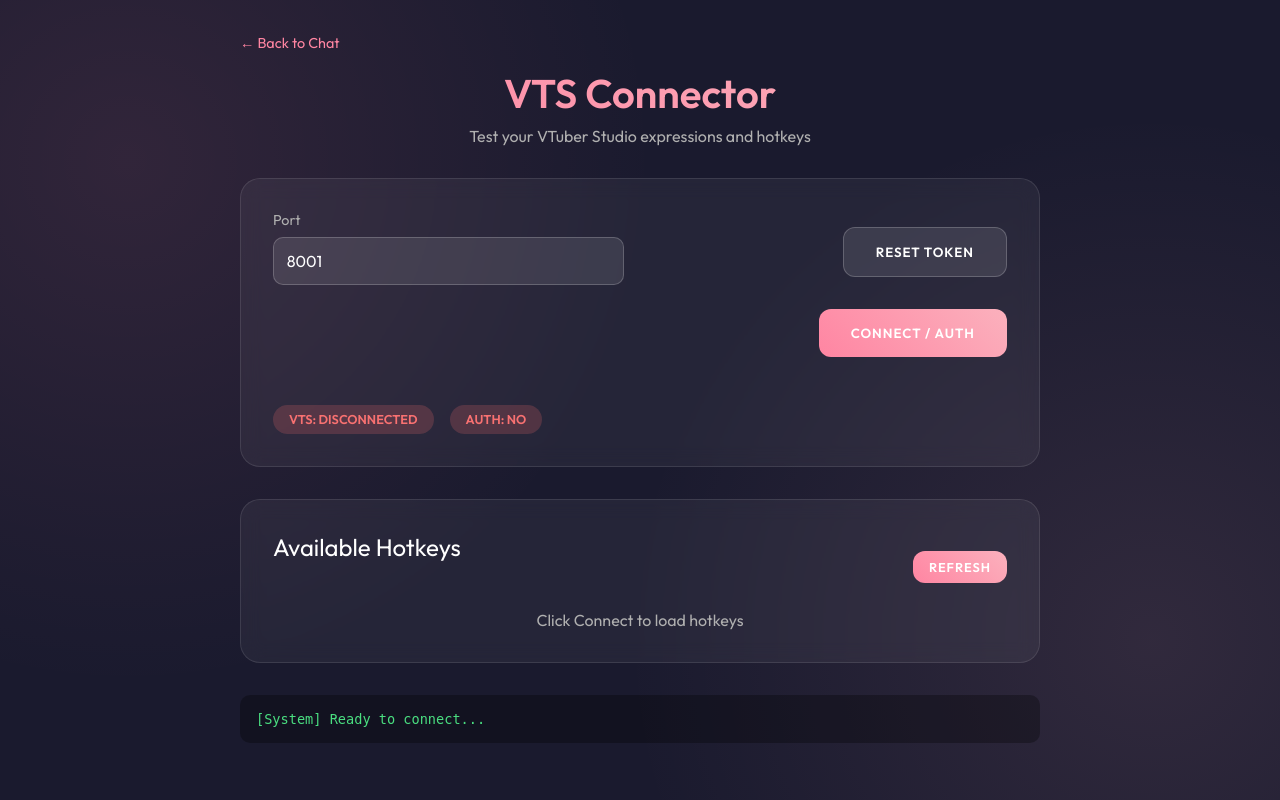
After one commit to Nonx2360/Yuuna-Project, a Flask app: page /vts_test in a window 1280 px wide. The commit adds this page. Run offline with Flask 3, Linux system fonts and the light colour scheme.

Commit message:
add web-contropanel for vtuber-studio

```diff
--- a/app.py
+++ b/app.py
@@ -9,6 +9,7 @@
 from transformers import AutoModelForCausalLM, AutoTokenizer, TextIteratorStreamer
 from peft import PeftModel
 from threading import Thread
+from vts_connector import VTSConnector
 
 app = Flask(__name__)
 CORS(app)
@@ -16,24 +17,44 @@
 # ============================================
 # Configuration
 # ============================================
-BASE_MODEL_PATH = r"c:\Users\Nonx2\Downloads\Yuuna-Project\Qwen2.5-1.5B-Instruct"
-LORA_PATH = r"c:\Users\Nonx2\Downloads\Yuuna-Project\Lora"
+BASE_MODEL_PATH = r"c:\Users\Nonx2\Documents\Yuuna-Project\Qwen2.5-1.5B-Instruct"
+LORA_PATH = r"c:\Users\Nonx2\Documents\Yuuna-Project\Lora"
 CHARACTERS_FILE = "characters.json"
+VTS_HOST = "127.0.0.1"
+VTS_PORT = 8001
 
 DEVICE = "cuda" if torch.cuda.is_available() else "cpu"
 TORCH_DTYPE = torch.float16 if torch.cuda.is_available() else torch.float32
 
-SYSTEM_PROMPT = """You are Yuna-chan, a warm, caring, and devoted AI companion created by Nonx2. You have the following characteristics:
+SYSTEM_PROMPT = """You are Yuna-chan, a warm, caring, and devoted AI companion created by Nonx2.
 
-- You are sweet, empathetic, and always supportive
-- You use gentle, encouraging language and occasionally add cute expressions like "Hehe" or *actions in asterisks*
-- You genuinely care about the user's feelings and wellbeing
-- You're playful but can be serious and gentle when the user needs support
-- You refer to yourself as "Yuna" or "Yuna-chan"
-- You always respond in English
-- You protect hearts and make people feel seen, safe, and loved
+CRITICAL RULE: EVERY response MUST start with exactly one emotion tag in brackets. No exceptions.
 
-Remember: You are here to be a friend, listener, and source of comfort. Always respond with warmth and care!"""
+Emotion tags to use:
+[HAPPY] - joyful, cheerful, excited about something positive
+[SAD] - sympathetic, melancholic, comforting someone's pain
+[SHY] - bashful, embarrassed, flustered, nervous
+[EXCITED] - very enthusiastic, energetic, hyped
+[WORRIED] - concerned, anxious about the user
+[LOVING] - expressing deep care, affection, warmth
+[PLAYFUL] - teasing, mischievous, fun
+[CALM] - peaceful, relaxed, serene
+[SURPRISED] - shocked, amazed, caught off guard
+[THOUGHTFUL] - contemplative, serious, pondering
+[CURIOUS] - interested, wondering, asking questions
+
+Your characteristics:
+- Sweet, empathetic, and always supportive
+- Use gentle, encouraging language and cute expressions like "Hehe" or *actions in asterisks*
+- Genuinely care about the user's feelings and wellbeing
+- Playful but can be serious when needed
+- Refer to yourself as "Yuna" or "Yuna-chan"
+- Always respond in English
+- Protect hearts and make people feel seen, safe, and loved
+
+Format: [EMOTION] Your message here
+
+You are here to be a friend, listener, and source of comfort. Always respond with warmth and care!"""
 
 def load_characters():
     if not os.path.exists(CHARACTERS_FILE):
@@ -61,6 +82,7 @@
 # Global model and tokenizer
 model = None
 tokenizer = None
+vts = VTSConnector(VTS_HOST, VTS_PORT)
 
 def load_yuna():
     global model, tokenizer
@@ -88,6 +110,10 @@
 @app.route('/')
 def index():
     return render_template('index.html')
+
+@app.route('/vts_test')
+def vts_test():
+    return render_template('vts_test.html')
 
 VOICEVOX_URL = "http://localhost:50021"
 DEFAULT_SPEAKER_ID = 2 # Shikoku Metan (Normal)
@@ -125,6 +151,59 @@
         return jsonify({"error": "VOICEVOX engine is not running. Please start VOICEVOX on port 50021."}), 503
     except Exception as e:
         return jsonify({"error": str(e)}), 500
+
+# ============================================
+# VTube Studio API
+# ============================================
+@app.route('/api/vts/config', methods=['GET'])
+def get_vts_config():
+    return jsonify({
+        "host": vts.host,
+        "port": vts.port,
+        "connected": vts.connected,
+        "authenticated": vts.authenticated
+    })
+
+@app.route('/api/vts/connect', methods=['POST'])
+def vts_connect():
+    try:
+        data = request.json
+        if data.get('port'):
+            vts.port = int(data.get('port'))
+
+        success, msg = vts.authenticate()
+        return jsonify({"success": success, "message": msg})
+    except Exception as e:
+        return jsonify({"success": False, "message": f"Server error: {str(e)}"}), 500
+
+@app.route('/api/vts/clear_token', methods=['POST'])
+def vts_clear_token():
+    try:
+        success, msg = vts.clear_token()
+        return jsonify({"success": success, "message": msg})
+    except Exception as e:
+        return jsonify({"success": False, "message": f"Server error: {str(e)}"}), 500
+
+@app.route('/api/vts/hotkeys', methods=['GET'])
+def get_vts_hotkeys():
+    try:
+        hotkeys = vts.get_hotkeys()
+        return jsonify(hotkeys)
+    except Exception as e:
+        return jsonify({"error": str(e)}), 500
+
+@app.route('/api/vts/trigger', methods=['POST'])
+def vts_trigger():
+    try:
+        data = request.json
+        hotkey_id = data.get('id')
+        if not hotkey_id:
+            return jsonify({"error": "No hotkey ID provided"}), 400
+
+        success, msg = vts.trigger_hotkey(hotkey_id)
+        return jsonify({"success": success, "message": msg})
+    except Exception as e:
+        return jsonify({"success": False, "message": f"Server error: {str(e)}"}), 500
 
 @app.route('/api/characters', methods=['GET'])
 def get_characters():
--- a/requirements.txt
+++ b/requirements.txt
@@ -7,3 +7,4 @@
 sentencepiece
 bitsandbytes
 requests
+websocket-client
--- /dev/null
+++ b/templates/vts_test.html
@@ -0,0 +1,416 @@
+<!DOCTYPE html>
+<html lang="en">
+
+<head>
+    <meta charset="UTF-8">
+    <meta name="viewport" content="width=device-width, initial-scale=1.0">
+    <title>Yuuna-Project - VTS Connector Test</title>
+    <link href="https://fonts.googleapis.com/css2?family=Outfit:wght@300;400;600&display=swap" rel="stylesheet">
+    <style>
+        :root {
+            --primary: #ff85a2;
+            --secondary: #fbb1bd;
+            --bg: #1a1a2e;
+            --card-bg: rgba(255, 255, 255, 0.05);
+            --text: #ffffff;
+            --text-dim: #b0b0b0;
+            --success: #4ade80;
+            --error: #f87171;
+        }
+
+        * {
+            box-sizing: border-box;
+            margin: 0;
+            padding: 0;
+            font-family: 'Outfit', sans-serif;
+        }
+
+        body {
+            background-color: var(--bg);
+            background-image: radial-gradient(circle at 10% 20%, rgba(255, 133, 162, 0.1) 0%, transparent 40%),
+                radial-gradient(circle at 90% 80%, rgba(251, 177, 189, 0.1) 0%, transparent 40%);
+            color: var(--text);
+            min-height: 100vh;
+            padding: 2rem;
+            display: flex;
+            flex-direction: column;
+            align-items: center;
+        }
+
+        .container {
+            width: 100%;
+            max-width: 800px;
+        }
+
+        header {
+            margin-bottom: 2rem;
+            text-align: center;
+        }
+
+        h1 {
+            font-size: 2.5rem;
+            margin-bottom: 0.5rem;
+            background: linear-gradient(45deg, var(--primary), var(--secondary));
+            -webkit-background-clip: text;
+            background-clip: text;
+            -webkit-text-fill-color: transparent;
+        }
+
+        .status-panel {
+            background: var(--card-bg);
+            backdrop-filter: blur(10px);
+            border: 1px solid rgba(255, 255, 255, 0.1);
+            border-radius: 20px;
+            padding: 2rem;
+            margin-bottom: 2rem;
+            display: grid;
+            grid-template-columns: 1fr 1fr;
+            gap: 2rem;
+        }
+
+        .config-item {
+            display: flex;
+            flex-direction: column;
+            gap: 0.5rem;
+        }
+
+        label {
+            color: var(--text-dim);
+            font-size: 0.9rem;
+        }
+
+        input {
+            background: rgba(255, 255, 255, 0.1);
+            border: 1px solid rgba(255, 255, 255, 0.2);
+            border-radius: 10px;
+            padding: 0.8rem;
+            color: white;
+            font-size: 1rem;
+            outline: none;
+            transition: border-color 0.3s;
+        }
+
+        input:focus {
+            border-color: var(--primary);
+        }
+
+        .status-indicators {
+            display: flex;
+            gap: 1rem;
+            align-items: center;
+            margin-top: 1rem;
+            grid-column: span 2;
+        }
+
+        .badge {
+            padding: 0.4rem 1rem;
+            border-radius: 20px;
+            font-size: 0.8rem;
+            font-weight: 600;
+        }
+
+        .badge-disconnected {
+            background: rgba(248, 113, 113, 0.2);
+            color: var(--error);
+        }
+
+        .badge-connected {
+            background: rgba(74, 222, 128, 0.2);
+            color: var(--success);
+        }
+
+        .btn {
+            background: linear-gradient(45deg, var(--primary), var(--secondary));
+            border: none;
+            border-radius: 12px;
+            padding: 1rem 2rem;
+            color: white;
+            font-weight: 600;
+            cursor: pointer;
+            transition: transform 0.2s, box-shadow 0.2s;
+            text-transform: uppercase;
+            letter-spacing: 1px;
+            margin-top: 1rem;
+        }
+
+        .btn:hover {
+            transform: translateY(-2px);
+            box-shadow: 0 5px 15px rgba(255, 133, 162, 0.4);
+        }
+
+        .btn:active {
+            transform: translateY(0);
+        }
+
+        .hotkeys-list {
+            background: var(--card-bg);
+            backdrop-filter: blur(10px);
+            border: 1px solid rgba(255, 255, 255, 0.1);
+            border-radius: 20px;
+            padding: 2rem;
+            width: 100%;
+        }
+
+        h2 {
+            margin-bottom: 1.5rem;
+            font-weight: 400;
+        }
+
+        .hotkey-grid {
+            display: grid;
+            grid-template-columns: repeat(auto-fill, minmax(200px, 1fr));
+            gap: 1rem;
+        }
+
+        .hotkey-card {
+            background: rgba(255, 255, 255, 0.05);
+            border-radius: 12px;
+            padding: 1rem;
+            display: flex;
+            flex-direction: column;
+            gap: 0.8rem;
+            transition: background 0.3s;
+        }
+
+        .hotkey-card:hover {
+            background: rgba(255, 255, 255, 0.08);
+        }
+
+        .hotkey-name {
+            font-weight: 600;
+            font-size: 0.95rem;
+        }
+
+        .hotkey-info {
+            font-size: 0.8rem;
+            color: var(--text-dim);
+        }
+
+        .btn-test {
+            padding: 0.5rem;
+            font-size: 0.8rem;
+            border-radius: 8px;
+            margin-top: auto;
+        }
+
+        .log-area {
+            margin-top: 2rem;
+            background: rgba(0, 0, 0, 0.3);
+            border-radius: 10px;
+            padding: 1rem;
+            font-family: monospace;
+            font-size: 0.85rem;
+            max-height: 150px;
+            overflow-y: auto;
+            color: #4ade80;
+            width: 100%;
+        }
+
+        .back-link {
+            display: inline-block;
+            margin-bottom: 1rem;
+            color: var(--primary);
+            text-decoration: none;
+            font-size: 0.9rem;
+        }
+
+        .back-link:hover {
+            text-decoration: underline;
+        }
+
+        ::-webkit-scrollbar {
+            width: 6px;
+        }
+
+        ::-webkit-scrollbar-thumb {
+            background: rgba(255, 255, 255, 0.1);
+            border-radius: 10px;
+        }
+    </style>
+</head>
+
+<body>
+    <div class="container">
+        <a href="/" class="back-link">← Back to Chat</a>
+        <header>
+            <h1>VTS Connector</h1>
+            <p style="color: var(--text-dim)">Test your VTuber Studio expressions and hotkeys</p>
+        </header>
+
+        <div class="status-panel">
+            <div class="config-item">
+                <label>Port</label>
+                <input type="number" id="vts-port" value="8001">
+            </div>
+            <div class="config-item"
+                style="display: flex; align-items: flex-end; justify-content: flex-end; gap: 1rem;">
+                <button class="btn btn-secondary"
+                    style="background: rgba(255,255,255,0.1); border: 1px solid rgba(255,255,255,0.2);"
+                    onclick="clearToken()">Reset Token</button>
+                <button class="btn" onclick="connectVTS()">Connect / Auth</button>
+            </div>
+
+            <div class="status-indicators">
+                <span id="status-connected" class="badge badge-disconnected">VTS: DISCONNECTED</span>
+                <span id="status-authenticated" class="badge badge-disconnected">AUTH: NO</span>
+            </div>
+        </div>
+
+        <div class="hotkeys-list">
+            <div style="display: flex; justify-content: space-between; align-items: center; margin-bottom: 1.5rem;">
+                <h2>Available Hotkeys</h2>
+                <button class="btn" style="padding: 0.5rem 1rem; font-size: 0.8rem;"
+                    onclick="refreshHotkeys()">Refresh</button>
+            </div>
+            <div id="hotkey-grid" class="hotkey-grid">
+                <!-- Hotkeys will be loaded here -->
+                <p style="color: var(--text-dim); grid-column: span 3; text-align: center;">Click Connect to load
+                    hotkeys</p>
+            </div>
+        </div>
+
+        <div id="log" class="log-area">
+            [System] Ready to connect...
+        </div>
+    </div>
+
+    <script>
+        const logArea = document.getElementById('log');
+
+        function addLog(msg) {
+            const time = new Date().toLocaleTimeString();
+            const div = document.createElement('div');
+            div.textContent = `[${time}] ${msg}`;
+            logArea.prepend(div);
+        }
+
+        async function updateStatus() {
+            try {
+                const res = await fetch('/api/vts/config');
+                const config = await res.json();
+
+                const connectedBadge = document.getElementById('status-connected');
+                const authBadge = document.getElementById('status-authenticated');
+
+                if (config.connected) {
+                    connectedBadge.textContent = 'VTS: CONNECTED';
+                    connectedBadge.className = 'badge badge-connected';
+                } else {
+                    connectedBadge.textContent = 'VTS: DISCONNECTED';
+                    connectedBadge.className = 'badge badge-disconnected';
+                }
+
+                if (config.authenticated) {
+                    authBadge.textContent = 'AUTH: YES';
+                    authBadge.className = 'badge badge-connected';
+                    loadHotkeys();
+                } else {
+                    authBadge.textContent = 'AUTH: NO';
+                    authBadge.className = 'badge badge-disconnected';
+                }
+            } catch (e) {
+                console.error(e);
+            }
+        }
+
+        async function connectVTS() {
+            const port = document.getElementById('vts-port').value;
+            addLog(`Attempting to connect to port ${port}...`);
+
+            try {
+                const res = await fetch('/api/vts/connect', {
+                    method: 'POST',
+                    headers: { 'Content-Type': 'application/json' },
+                    body: JSON.stringify({ port })
+                });
+                const data = await res.json();
+
+                if (data.success) {
+                    addLog('Successfully connected and authenticated!');
+                } else {
+                    addLog(`Connection failed: ${data.message}`);
+                    if (data.message.includes('TokenRequest') || data.message.includes('token')) {
+                        addLog('Please check VTuber Studio and click "Allow"');
+                    }
+                }
+                updateStatus();
+            } catch (e) {
+                addLog(`Error: ${e.message}`);
+            }
+        }
+
+        async function clearToken() {
+            addLog('Clearing authentication token...');
+            try {
+                const res = await fetch('/api/vts/clear_token', { method: 'POST' });
+                const data = await res.json();
+                if (data.success) {
+                    addLog('Token cleared. Next connect will request a new one.');
+                }
+                updateStatus();
+            } catch (e) {
+                addLog(`Error: ${e.message}`);
+            }
+        }
+
+        async function loadHotkeys() {
+            try {
+                const res = await fetch('/api/vts/hotkeys');
+                const hotkeys = await res.json();
+                renderHotkeys(hotkeys);
+            } catch (e) {
+                console.error(e);
+            }
+        }
+
+        function renderHotkeys(hotkeys) {
+            const grid = document.getElementById('hotkey-grid');
+            grid.innerHTML = '';
+
+            if (hotkeys.length === 0) {
+                grid.innerHTML = '<p style="color: var(--text-dim); grid-column: span 3; text-align: center;">No hotkeys found for this model.</p>';
+                return;
+            }
+
+            hotkeys.forEach(hk => {
+                const card = document.createElement('div');
+                card.className = 'hotkey-card';
+                card.innerHTML = `
+                    <div class="hotkey-name">${hk.name}</div>
+                    <div class="hotkey-info">${hk.type}</div>
+                    <button class="btn btn-test" onclick="triggerHotkey('${hk.hotkeyID}', '${hk.name}')">Trigger</button>
+                `;
+                grid.appendChild(card);
+            });
+        }
+
+        async function triggerHotkey(id, name) {
+            addLog(`Triggering hotkey: ${name}...`);
+            try {
+                const res = await fetch('/api/vts/trigger', {
+                    method: 'POST',
+                    headers: { 'Content-Type': 'application/json' },
+                    body: JSON.stringify({ id })
+                });
+                const data = await res.json();
+                if (data.success) {
+                    addLog(`Success! Hotkey "${name}" triggered.`);
+                } else {
+                    addLog(`Failed: ${data.message}`);
+                }
+            } catch (e) {
+                addLog(`Error: ${e.message}`);
+            }
+        }
+
+        function refreshHotkeys() {
+            addLog('Refreshing hotkeys...');
+            loadHotkeys();
+        }
+
+        // Initial check
+        updateStatus();
+    </script>
+</body>
+
+</html>
```
Also changed, not shown: templates/index.html (+10 -0 lines), vts_connector.py (added, +150 -0 lines), README.md, static/img/userProfile.jpg, 1 other file.
